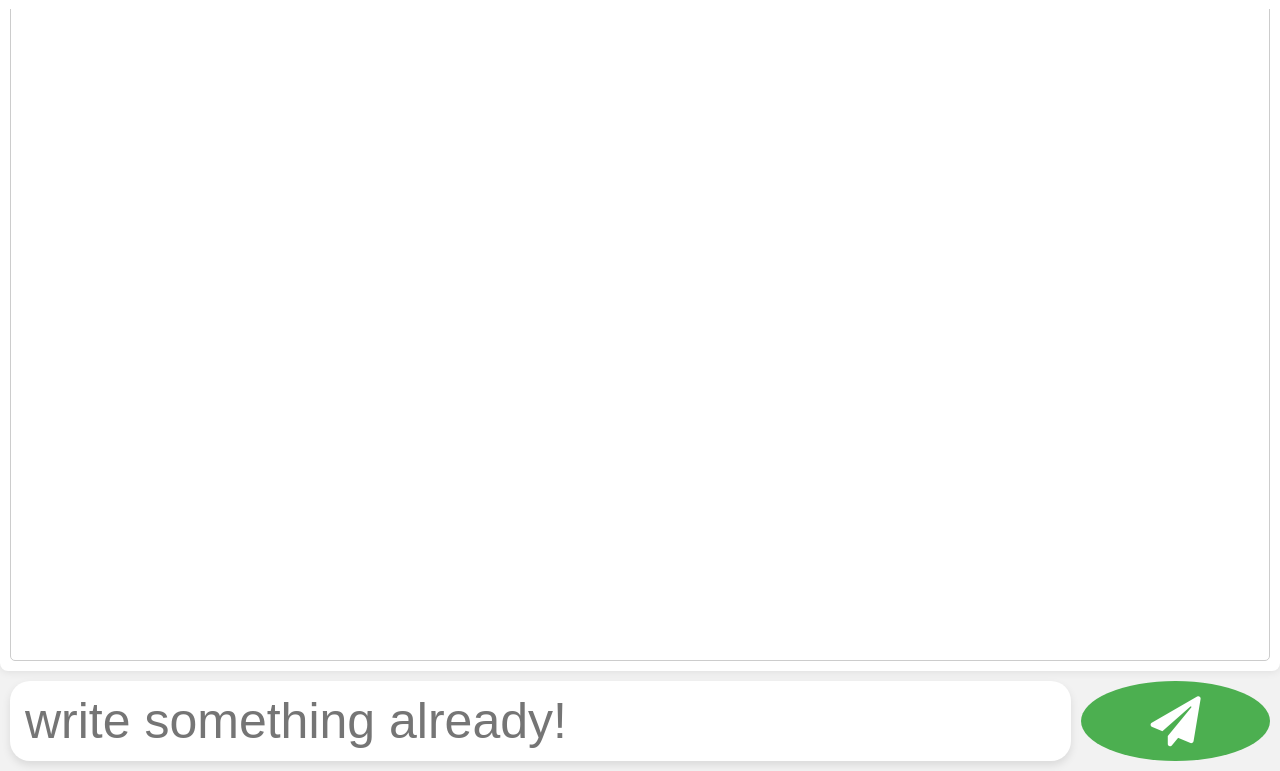
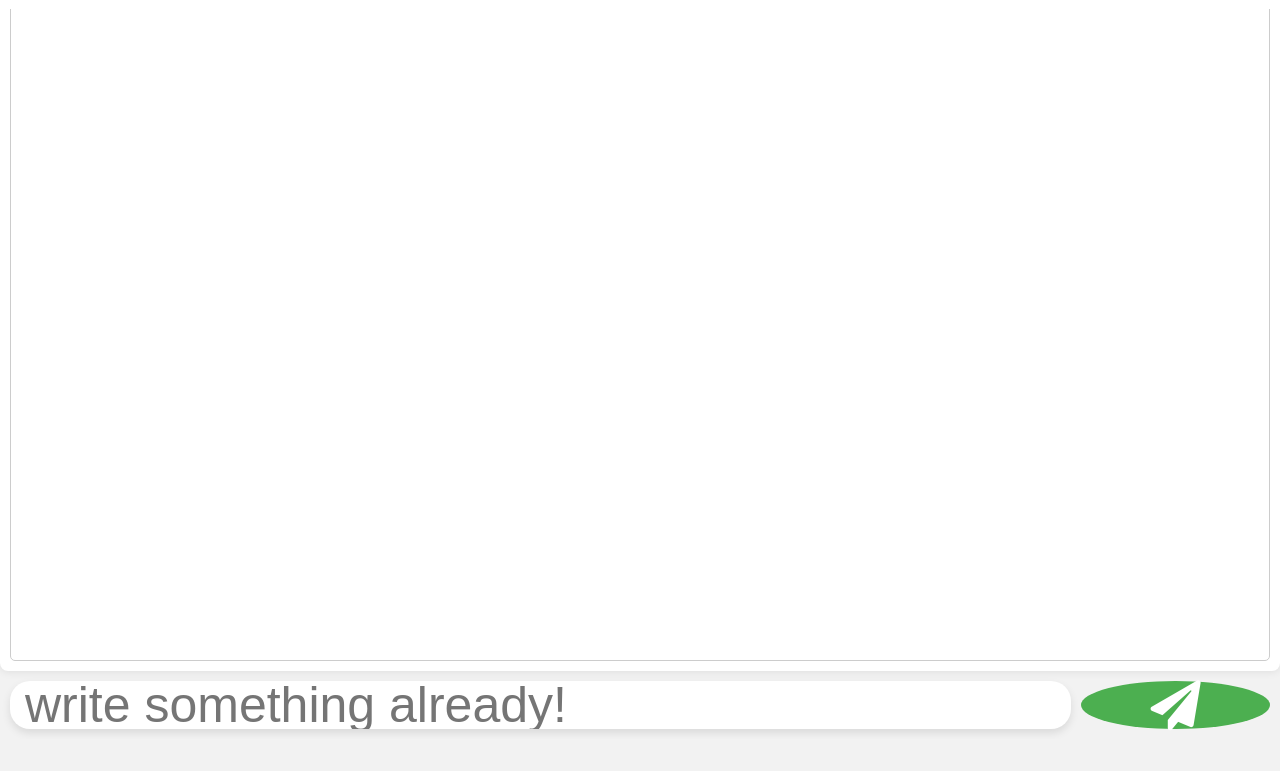
Before and after one commit to akaintura15/Rude, a plain HTML site: page index.html in a window 1280 px wide. Shown: the part 69-840 px from the top of the page. After the commit the page ends 808 px from the top, so only its background shows below. Drawn offline with Linux system fonts and the light colour scheme; no server answers.

Commit message:
Update index.css

```diff
--- a/index.css
+++ b/index.css
@@ -67,7 +67,7 @@ h1 {
     font-size: 55px;
     padding: 10px; /* Adjust padding for smaller screens */
     border-radius: 20px;
-    height: 10%;
+    height: 6%;
 }
 
 #input-field {
```
